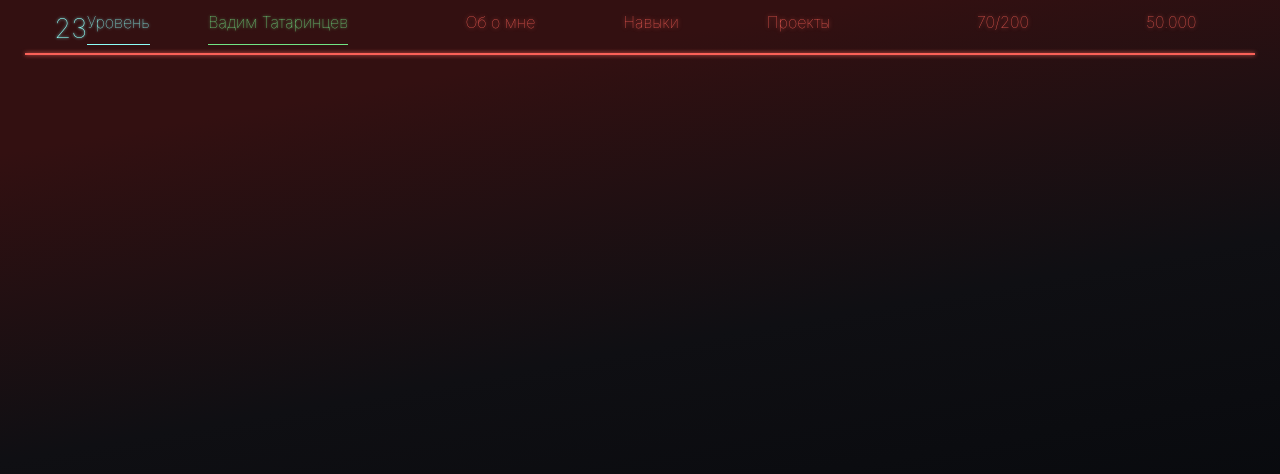
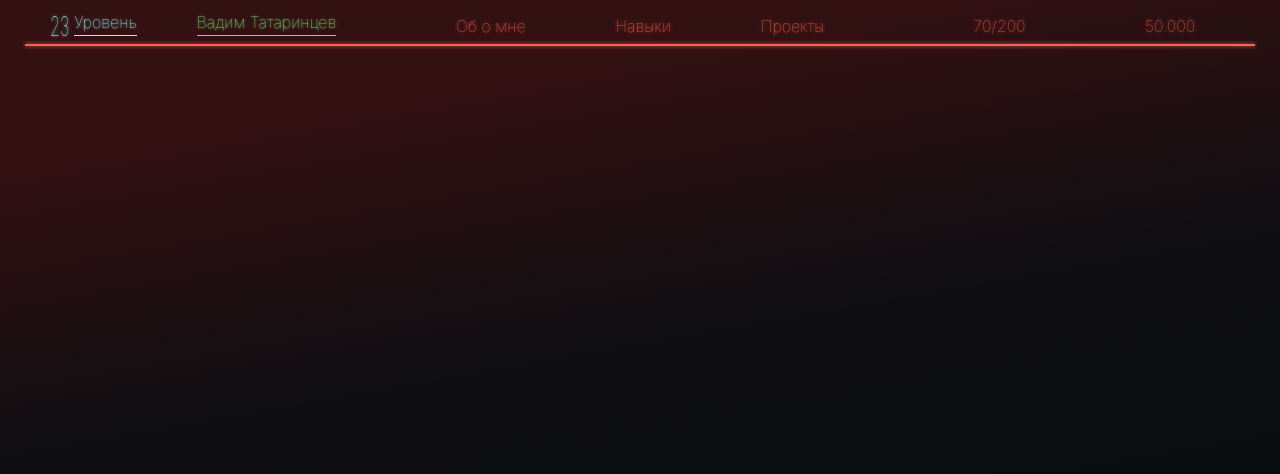
Before and after one commit to VadosLight/Cyberpunk-resume, a React (Create React App) app: page / in a window 1280 px wide. Shown: the top 474 px of the page. Built offline with nearby package versions, Linux system fonts and the light colour scheme.

Commit message:
correct header

```diff
--- a/src/Menu/Header.css
+++ b/src/Menu/Header.css
@@ -9,6 +9,7 @@
     display: flex;
     flex-direction: row;
     justify-content: space-around;
+    align-items: flex-end;
 
     color: var(--pink-glow);
 }
@@ -33,18 +34,14 @@
     -moz-text-shadow:0 0 3px;
     -webkit-text-shadow:0 0 3px;
     text-shadow:0 0 3px;
-
 }
 
 .header__menu{
+    color: var(--pink-glow);
     display: flex;
     flex-direction: row;
     justify-content: space-evenly;
     flex-grow: 3;
-
-    color: var(--pink-glow);
-
-
 }
 
 .header__right-elements{
@@ -57,29 +54,24 @@
 .header__level{
     display: flex;
     color: var(--blue-glow);
-
-
-
 }
 
 .header__level__number{
-    display: flex;
-    font-size: 1.7em;
-    flex-grow: 1;
-
+    color: var(--blue-glow);
+    transform: scaleY(1.7);
+    position: relative;
+    top: 5px;
+    right: 5px;
 }
 
 .header__level__text{
-
+    color: var(--blue-glow);
     border-bottom: 1px solid;
     padding-bottom: 3px;
-    flex-grow: 1;
 }
 
 .header__name{
     color: var(--green-glow);
-
-
     border-bottom: 1px solid;
     padding-bottom: 3px;
 }
--- a/src/Menu/Header.js
+++ b/src/Menu/Header.js
@@ -11,6 +11,7 @@ export default function MainMenu(){
                         <div className="header__level__number">23</div>
                         <div className="header__level__text">Уровень</div>
                     </div>
+
                     <div className="header__name">Вадим Татаринцев</div>
                 </div>
 
```
